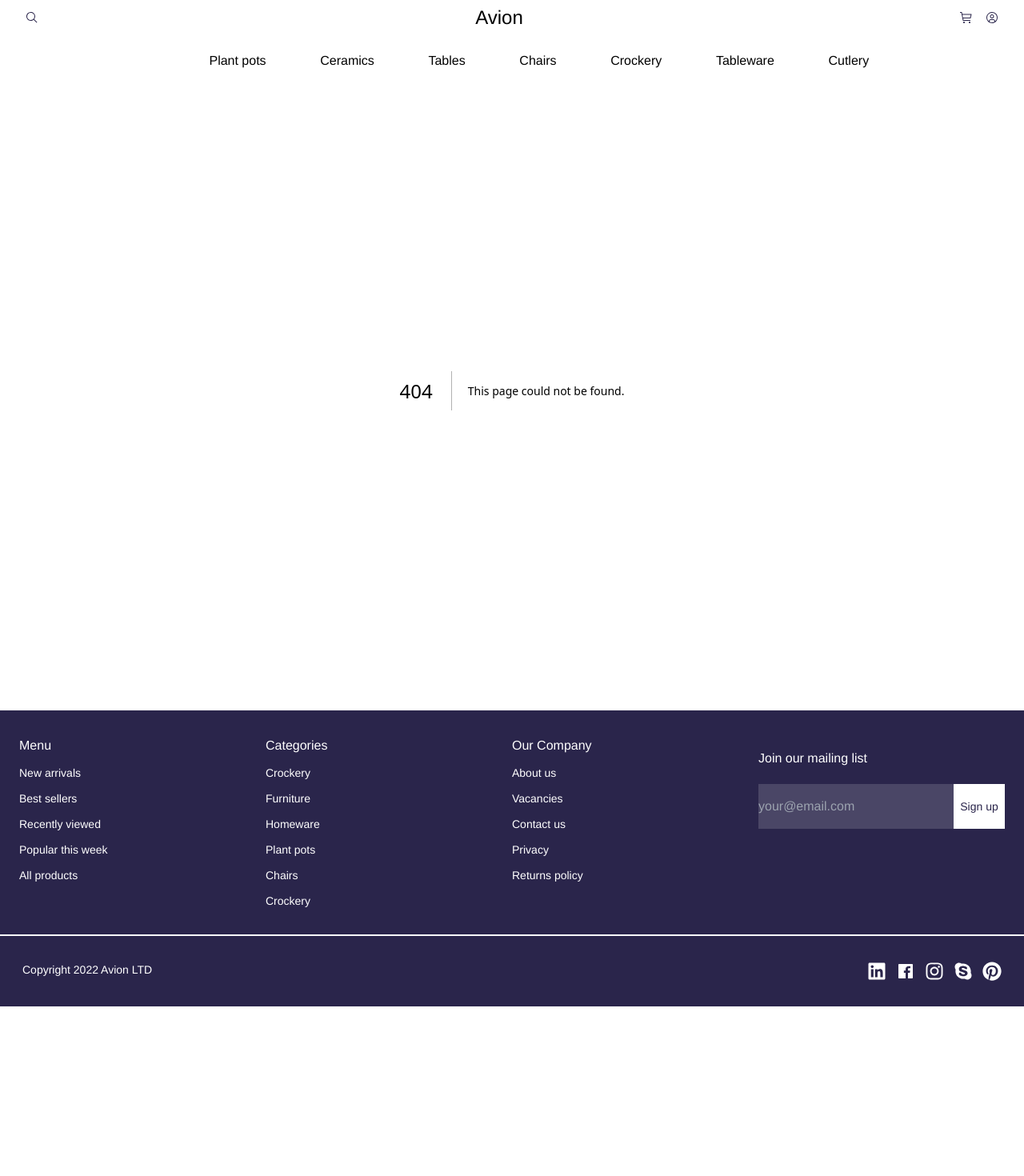
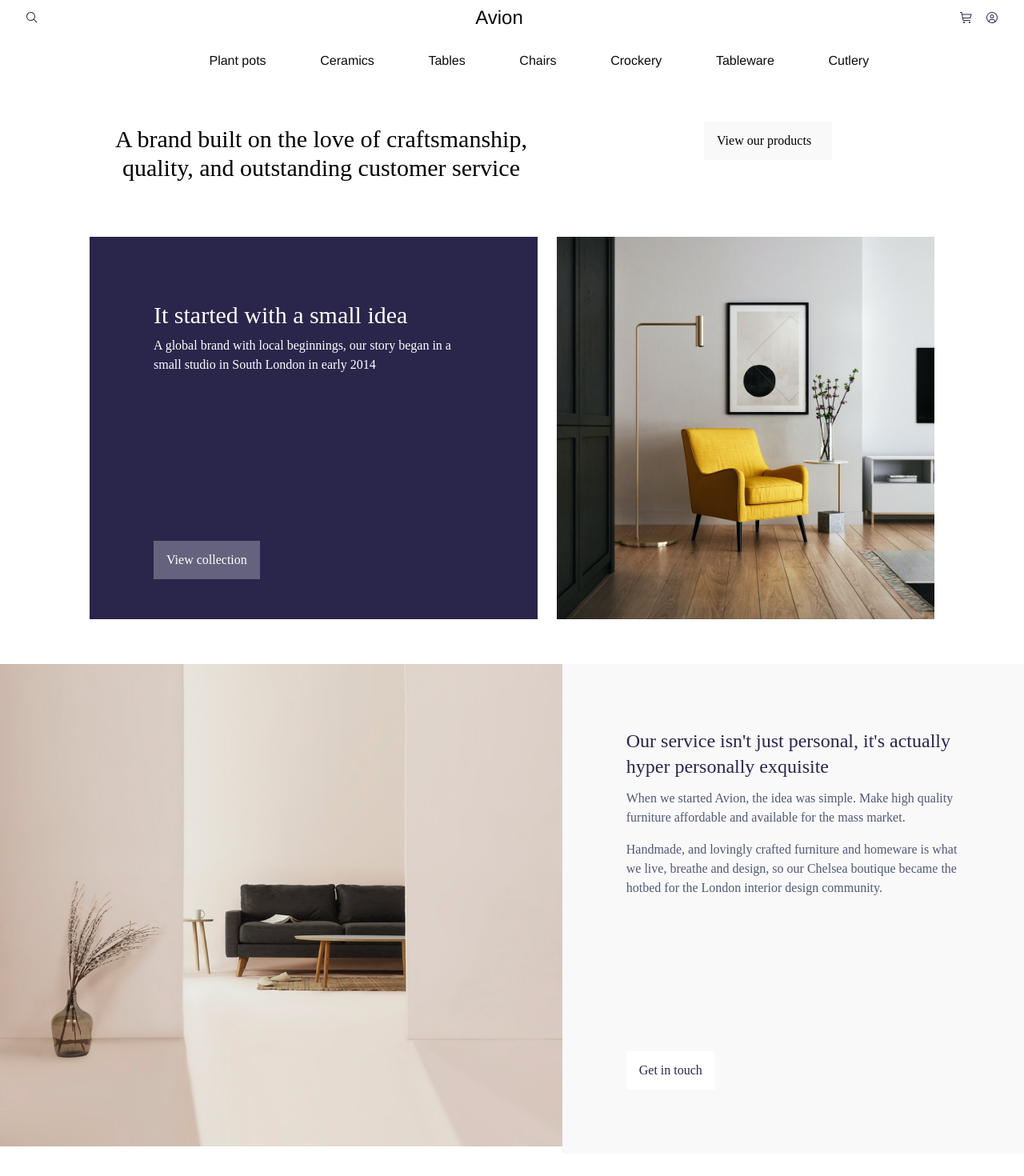
Before and after one commit to SyedaIlmaAli/ui-ux-final-hackathon, a Next.js app: page /about in a window 1280 px wide. Before the commit this address had no page. Shown: the part 20-1490 px from the top of the page at 80% size. Before the commit the page ends 1278 px from the top, so only its background shows below. Built offline with nearby package versions, Linux system fonts and the light colour scheme.

Commit message:
deployement error fixed

```diff
--- /dev/null
+++ b/src/app/about/page.tsx
@@ -0,0 +1,122 @@
+"use client";
+import Image from "next/image";
+import Link from "next/link";
+import DifferentBrand from "@/components/DifferentBrand";
+import ClubJoin from "@/components/ClubJoin";
+
+const About = () => {
+  return (
+    <div>
+
+      <div className="bg-[#ffffff] h-52 font-[clash-display] py-8">
+        <div className="flex flex-col md:flex-row justify-between items-center text-center px-6 md:px-12 h-full">
+          {/* Left Side: Heading */}
+          <div className="w-full md:w-1/2 flex justify-start items-center mb-4 md:mb-0 md:ml-24">
+            <h1 className="text-xl sm:text-2xl md:text-3xl text-black leading-tight">
+              A brand built on the love of craftsmanship, <br /> quality, and
+              outstanding customer service
+            </h1>
+          </div>
+          {/* Right Side: Button */}
+          <div className="w-full md:w-1/2 flex justify-center items-center">
+          <Link href="/pages/product">
+
+            <button
+              onClick={() => console.log("View our products")}
+              className="inline-flex items-center text-black w-40 h-12 bg-[#f9f9f9] mt-6 sm:mt-8 md:mt-12 py-3 sm:py-4 mb-10 md:mb-20 focus:outline-none hover:bg-purple-900 hover:text-white p-4 text-sm sm:text-base"
+            >
+              View our products
+            </button>
+            </Link>
+          </div>
+        </div>
+      </div>
+
+      <div className="bg-[#ffffff] px-6 md:px-28 font-[Clash-Display]">
+        <div className="flex flex-col md:flex-row items-center justify-center md:space-x-6 space-y-6 md:space-y-0">
+          {/* Left Side: Content */}
+          <div className="bg-[#2a254b] h-[478px] w-full md:w-[634px]">
+            <div className="text-white px-6 md:px-20 py-10 md:py-20">
+              <div className="text-2xl sm:text-3xl mb-2">
+                It started with a small idea
+              </div>
+              <div className="text-sm sm:text-base">
+                <p>
+                  A global brand with local beginnings, our story began in a
+                  small studio in South London in early 2014
+                </p>
+              </div>
+              <button
+                onClick={() => console.log("View collection")}
+                className="inline-flex items-center text-white h-12 bg-[#f9f9f948] mt-12 sm:mt-16 md:mt-52 py-5 mb-10 md:mb-20 focus:outline-none hover:bg-purple-900 p-4 text-sm sm:text-base"
+              >
+                View collection
+              </button>
+            </div>
+          </div>
+          {/* Right Side: Image */}
+          <div className="w-full md:w-[534px] h-[478px]">
+            <Image
+              src="/aboutimg1.jpg"
+              alt="About Image 1"
+              className="w-full h-full object-cover"
+              width={500}
+              height={100}
+            />
+          </div>
+        </div>
+      </div>
+
+      <div>
+        <div className="bg-[#ffffff] py-14 font-[Clash-Display]">
+          <div className="flex flex-col md:flex-row">
+            {/* Image */}
+            <div className="w-full">
+              <Image
+                src="/about2.jpg"
+                alt="About Image 2"
+                className="w-full h-[603px] object-cover"
+                width={720}
+                height={603}
+              />
+            </div>
+            {/* Content */}
+            <div className="bg-[#f9f9f9] w-full md:w-[920px] px-6 md:px-20 py-10 md:py-20">
+              <h1 className="text-xl sm:text-2xl md:text-[24px] text-[#2a254b] mb-3">
+                Our service isn&apos;t just personal, it&apos;s actually hyper personally
+                exquisite
+              </h1>
+
+              <div className="text-[#505977]">
+                <p className="mb-4">
+                  When we started Avion, the idea was simple. Make high quality
+                  furniture affordable and available for the mass market.
+                </p>
+                <p>
+                  Handmade, and lovingly crafted furniture and homeware is what
+                  we live, breathe and design, so our Chelsea boutique became
+                  the hotbed for the London interior design community.
+                </p>
+              </div>
+              <button
+                onClick={() => console.log("Get in touch")}
+                className="inline-flex items-center text-[#2A254B] h-12 bg-white mt-12 sm:mt-16 md:mt-48 py-5 focus:outline-none hover:bg-purple-200 p-4 text-sm sm:text-base"
+              >
+                Get in touch
+              </button>
+            </div>
+          </div>
+        </div>
+      </div>
+      <div>
+        <DifferentBrand/>
+      </div>
+      <div>
+        <ClubJoin/>
+      </div>
+
+
+    </div>
+  );
+};
+export default About;
--- a/src/components/Navbar.tsx
+++ b/src/components/Navbar.tsx
@@ -64,6 +64,7 @@ const Navbar = () => {
                 />
             </svg>
                 </Link>
+                <Link href={"/about"}>
             <svg
               width="16"
               height="16"
@@ -86,6 +87,7 @@ const Navbar = () => {
                 fill="#2A254B"
               />
             </svg>
+            </Link>
           </div>
         </div>
         <div>
```
Also changed, not shown: public/about2.jpg (added), public/aboutimg1.jpg (added).
